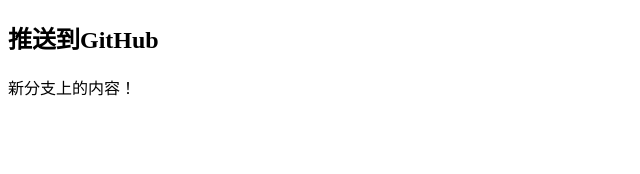
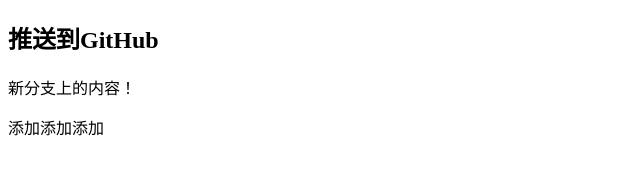
Before and after one commit to A-tongmu/demo, a plain HTML site: page cart.html in a window 1280 px wide. Shown: the whole page, without its empty margins (0-640 px from the left). Drawn offline with Linux system fonts and the light colour scheme.

Commit message:
添加了点东西

```diff
--- a/cart.html
+++ b/cart.html
@@ -9,5 +9,6 @@
 <body>
     <h2>推送到GitHub</h2>
     <p>新分支上的内容！</p>
+    <p>添加添加添加</p>
 </body>
 </html>
```
